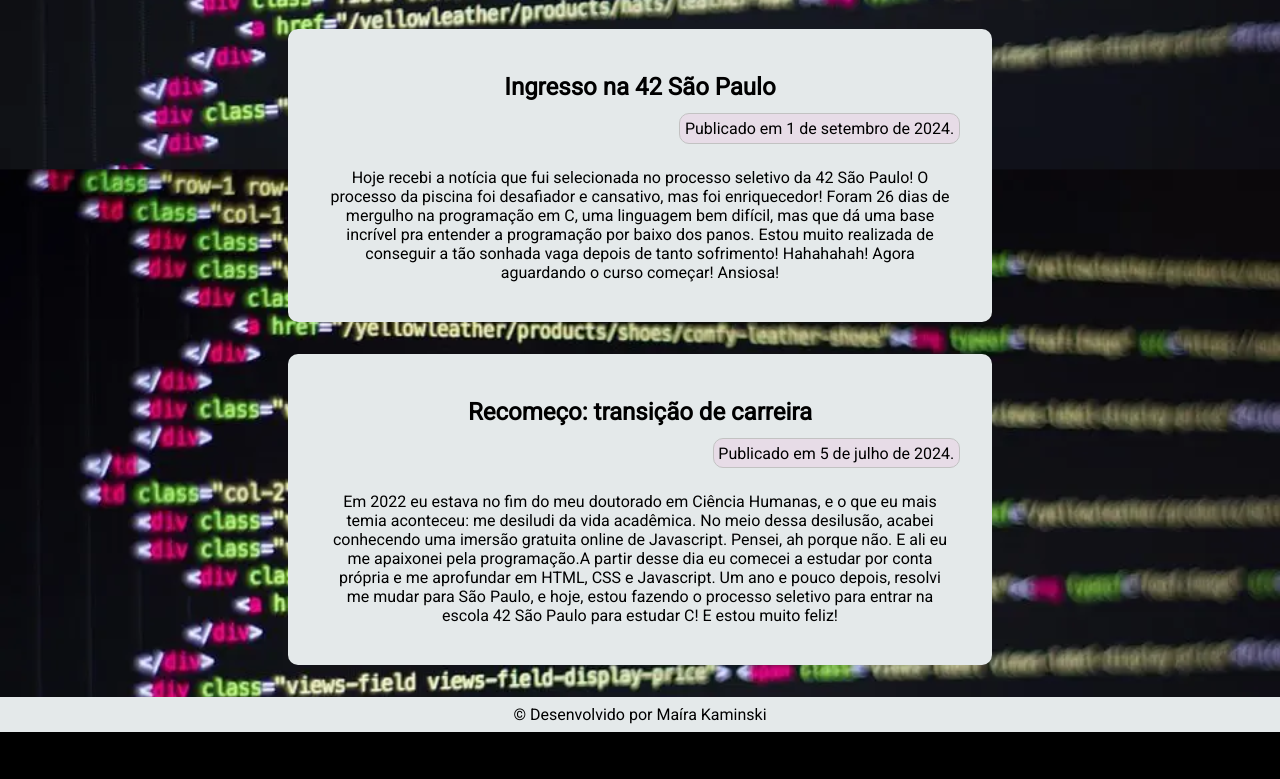
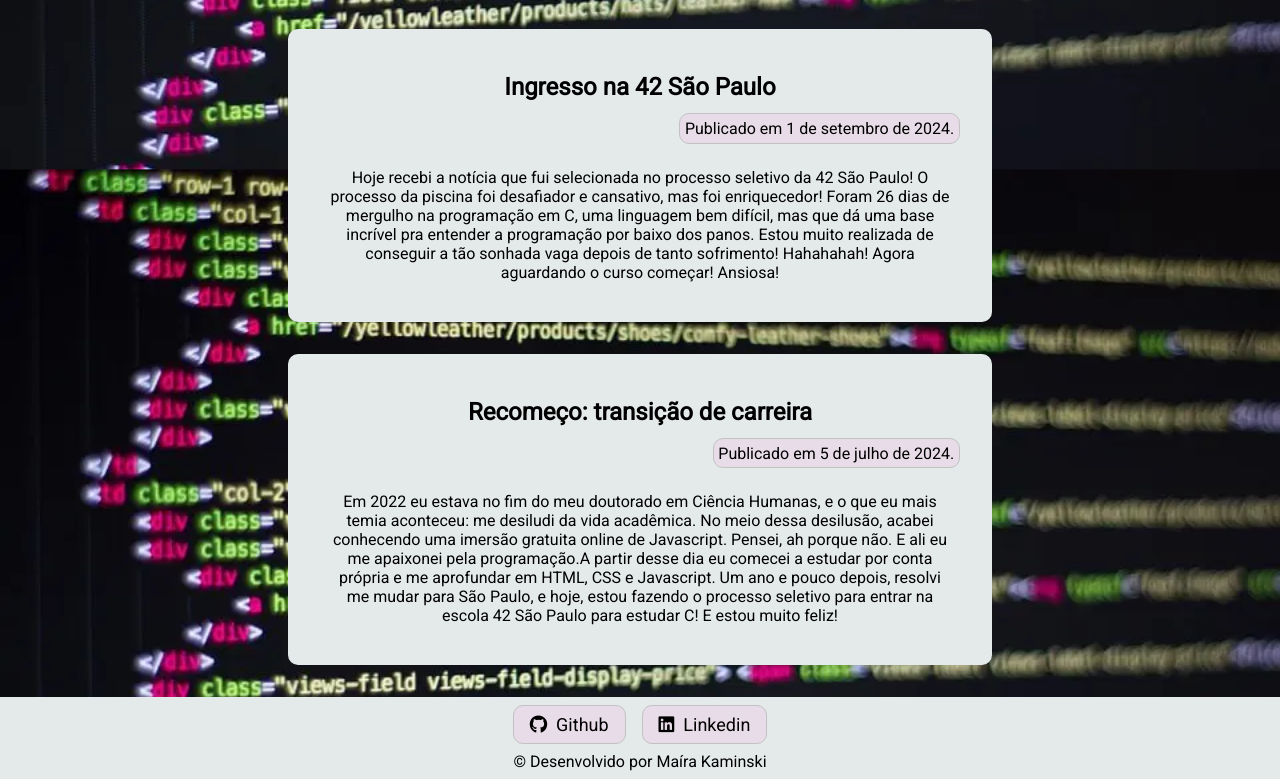
Before and after one commit to maikaminski/DiarioPessoal_Programa_Desenvolve, a plain HTML site: page index.html in a window 1280 px wide. Shown: the part 684-1463 px from the top of the page. Before the commit the page ends 1416 px from the top, so only its background shows below. Drawn offline with Linux system fonts and the light colour scheme.

Commit message:
inserção dos links

```diff
--- a/index.html
+++ b/index.html
@@ -6,6 +6,8 @@
     <title>Meu diário</title>
       <link href="https://fonts.googleapis.com/css2?family=Roboto&display=swap" rel="stylesheet">
     <link rel="stylesheet" href="styles.css">
+    <link rel="stylesheet" href="https://cdnjs.cloudflare.com/ajax/libs/font-awesome/6.4.0/css/all.min.css">
+
     <link rel="icon" href="favicon-32x32.png" type="image/png">
 
 </head>
@@ -42,6 +44,10 @@
         </section>
     </main>
     <footer>
+        <ul>
+            <li><a href="https://github.com/maikaminski"><i class="fab fa-github"></i>Github</a></li>
+            <li><a href="https://www.linkedin.com/in/maikaminski/"><i class="fab fa-linkedin"></i>Linkedin</a></li>
+        </ul>
         <p>&copy; Desenvolvido por Maíra Kaminski</p>
     </footer>
 </body>
--- a/styles.css
+++ b/styles.css
@@ -59,5 +59,30 @@
  background-image: url(fundo.webp);
   background-size: cover;
   background-attachment: fixed;
+}
 
+ul {
+    display: flex;
+    list-style: none;
+    cursor: pointer;
+    gap: 1em;
+    justify-content: center;
 }
+
+li {
+    padding: 0.5em 1em;
+    background-color: #e7dce7;
+    border-radius: 10px;
+    border: 1px solid rgb(194, 194, 194);
+    margin-bottom: 0.5em;
+}
+
+a {
+    text-decoration: none;
+    color: #000000;
+    font-size: 18px;
+}
+i {
+    color: black;
+    margin-right: 0.5em;
+}
```
